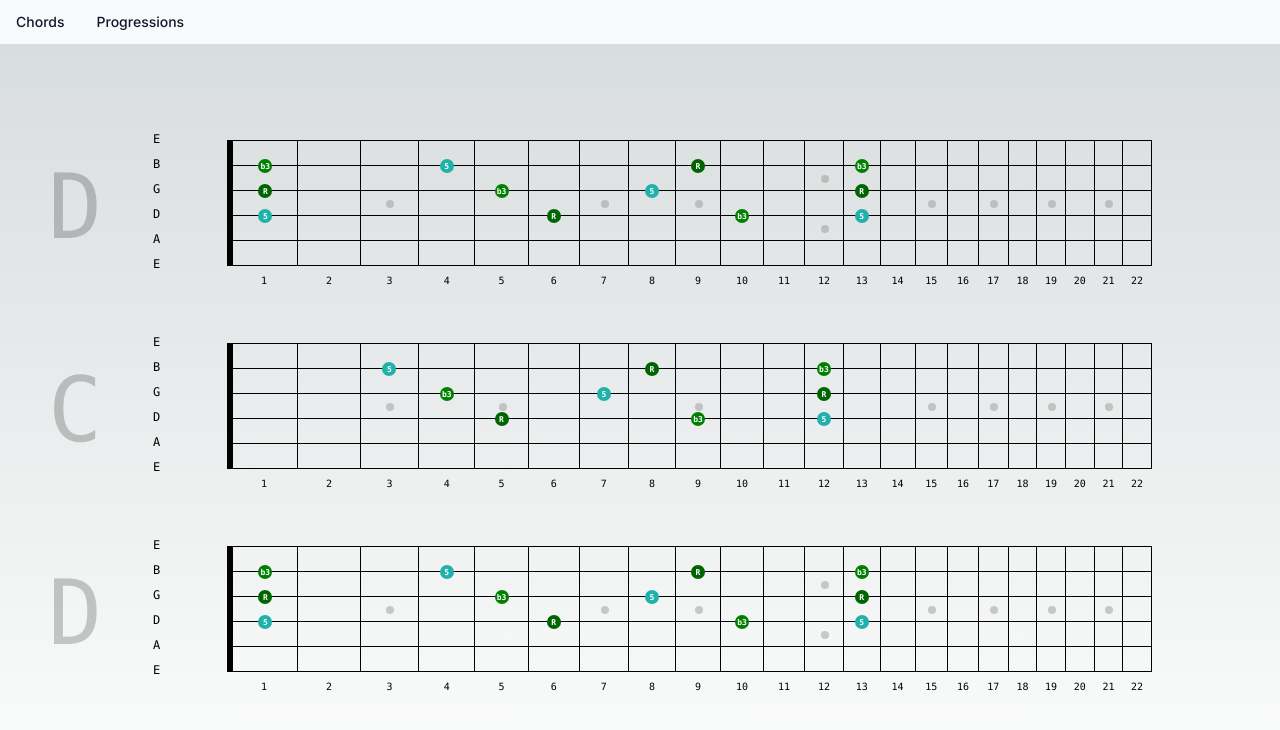
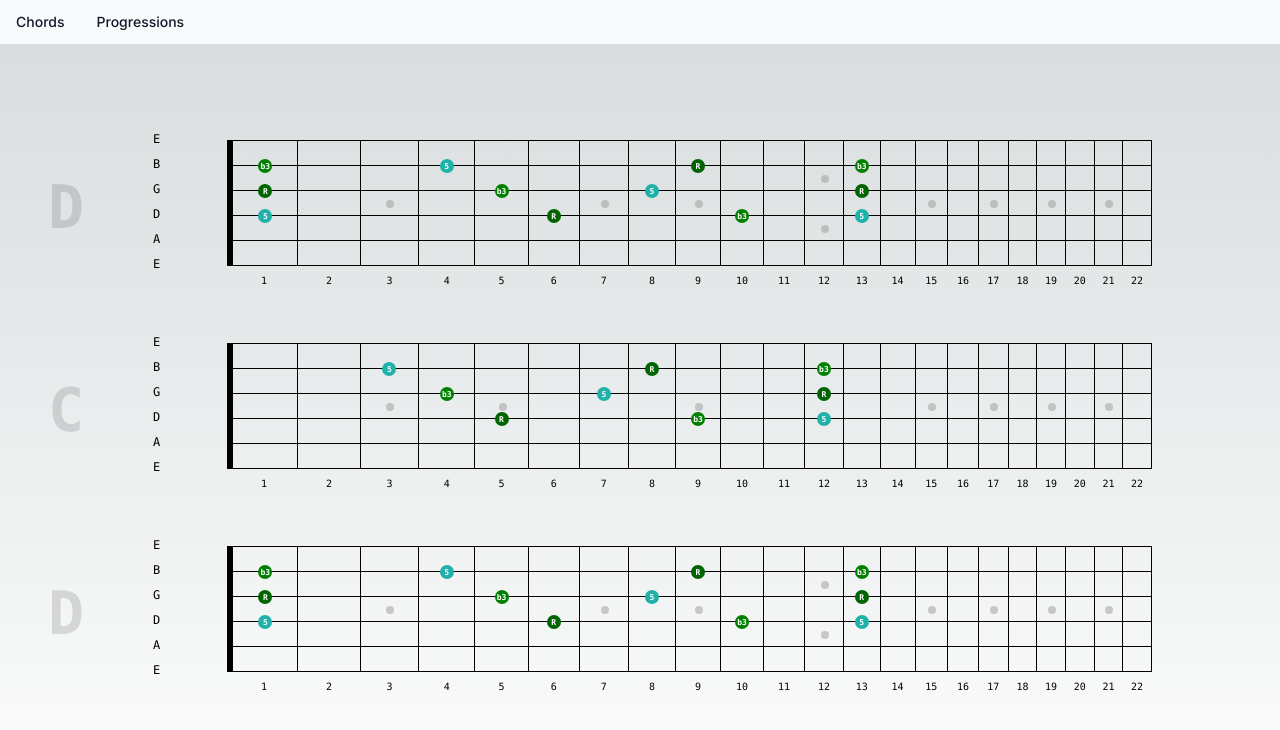
Before and after one commit to mikkelstaerk/guitar-app, a Next.js app: page /progressions/2023-07-07 in a window 1280 px wide. Shown: the top 730 px of the page. Built offline with nearby package versions, Linux system fonts and the light colour scheme.

Commit message:
changed key styling

```diff
--- a/src/app/components/Neck.css
+++ b/src/app/components/Neck.css
@@ -2,8 +2,9 @@
   position: relative;
 }
 .guitar h2 {
-  font-size: 90px;
-  opacity: 0.2;
+  font-size: 60px;
+  opacity: 0.12;
+  font-weight: bold;;
   position: absolute;
   left: -80px;
   top: 50%;
```
